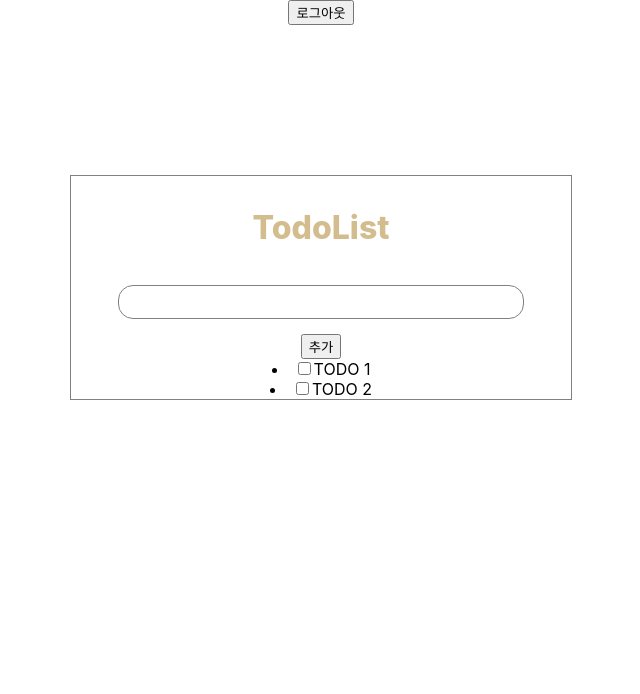
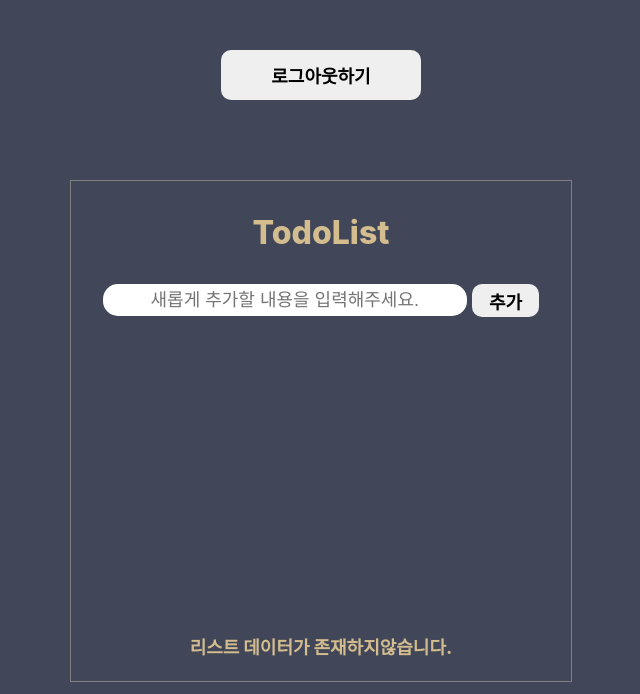
Before and after one commit to Akows/wanted-pre-onboarding-frontend, a React (Create React App) app: page /todo in a window 1280 px wide. Shown: the top 694 px of the page, without its empty margins (319-959 px from the left). Built offline with nearby package versions, Linux system fonts and the light colour scheme; sample sign-in values are in the browser's storage.

Commit message:
[todo 리스트] - 기본 UI 구현.

```diff
--- /dev/null
+++ b/src/components/todos/TodoAdd.js
@@ -0,0 +1,48 @@
+import React from 'react'
+import styled from 'styled-components';
+
+const AddForm = styled.div`
+    width: 90%;
+    height: 100%;
+
+    display: flex;
+    flex-direction: row;
+    align-items: flex-start;
+    justify-content: center;
+
+    & > input {
+        width: 80%;
+        height: 30px;
+
+        border-radius: 15px;
+        border: none;
+
+        margin-bottom: 15px;
+        font-size: 18px;
+    };
+    & > input::placeholder {
+        text-align: center;
+    };
+
+    & > button {
+        width: 15%;
+        height: 33px;
+
+        margin-left: 5px;
+
+        font-size: 18px;
+        font-weight: bolder;
+
+        border-radius: 10px;
+        border: none;
+    };
+`
+
+export const TodoAdd = () => {
+    return (
+        <AddForm>
+            <input data-testid="new-todo-input" placeholder='새롭게 추가할 내용을 입력해주세요.' />
+            <button data-testid="new-todo-add-button">추가</button>
+        </AddForm>
+    );
+};
--- /dev/null
+++ b/src/components/todos/TodoItem.js
@@ -0,0 +1,17 @@
+import React from 'react'
+import styled from 'styled-components';
+
+const Todo = styled.div`
+
+`
+
+export const TodoItem = ({ item }) => {
+    return (
+        <li id={item.id}>
+            <label>
+                <input type="checkbox" />
+                <span>TODO 1</span>
+            </label>
+        </li>
+    );
+};
--- a/src/components/todos/TodoList.js
+++ b/src/components/todos/TodoList.js
@@ -1,16 +1,20 @@
-import React, { useEffect } from 'react'
+import React, { useEffect, useState } from 'react'
 import styled from 'styled-components';
+import { getTodoList } from '../../functions/todoListFunction';
+import { TodoAdd } from './TodoAdd';
+import { TodoItem } from './TodoItem';
 
 const TodoListForm = styled.div`
     width: 500px;
-    height: 100%;
+    height: 500px;
 
-    margin-top: 150px;
+    margin-top: 80px;
+    margin-bottom: 120px;
 
     display: flex;
     flex-direction: column;
     align-items: center;
-    justify-content: center;
+    justify-content: flex-start;
 
     border: 1px solid gray;
 
@@ -24,28 +28,24 @@ const TodoListForm = styled.div`
 
         text-align: center;
     };
-
-    & > input {
-        width: 80%;
-        height: 30px;
-
-        border: 1px solid gray;
-        border-radius: 15px;
-
-        margin-bottom: 15px;
+    & > p:nth-child(3) {
+        width: 100%;
+        height: 45px;
 
         font-size: 18px;
-    };
-    // placeholder 부분만 중앙 정렬.
-    & > input::placeholder {
+        font-weight: 800;
+        color: #D3BC8E;
+
         text-align: center;
     };
 `
 
 export const TodoList = () => {
 
+    const [listData, setListData] = useState([]);
+
     useEffect(() => {
-
+        // getTodoList();
     }, [])
 
     return (
@@ -53,21 +53,13 @@ export const TodoList = () => {
 
             <p>TodoList</p>
 
-            <input data-testid="new-todo-input" />
-            <button data-testid="new-todo-add-button">추가</button>
+            <TodoAdd />
 
-            <li>
-                <label>
-                    <input type="checkbox" />
-                    <span>TODO 1</span>
-                </label>
-            </li>
-            <li>
-                <label>
-                    <input type="checkbox" />
-                    <span>TODO 2</span>
-                </label>
-            </li>
+            {listData.length === 0 && <p>리스트 데이터가 존재하지않습니다.</p>}
+
+            {listData.map((item) => (
+                <TodoItem item={item} />
+            ))}
 
         </TodoListForm>
     );
--- a/src/functions/todoListFunction.js
+++ b/src/functions/todoListFunction.js
@@ -1,7 +1,20 @@
 import { getTodo } from "../api/apiTodolist";
 
-const getList = async () => {
-    const response = await getTodo();
+const getTodoList = async () => {
+    try {
+        const response = await getTodo();
+
+        if (response.status !== 201) {
+            throw new Error('회원가입 에러: ' + response.statusText);
+        };
+
+        console.log(response);
+
+        return response.data;
+    }
+    catch (error) {
+        alert(error.message);
+    };
 };
 
-export { a };
+export { getTodoList };
--- a/src/pages/todos/Todos.js
+++ b/src/pages/todos/Todos.js
@@ -8,11 +8,28 @@ const BackGrounds = styled.div`
     width: 100%;
     height: 100%;
 
+    background-color: rgba( 65, 71, 89, 1 );
+
     display: flex;
     flex-direction: column;
     align-items: center;
     justify-content: center;
+
+    & > button {
+        width: 200px;
+        height: 50px;
+
+        margin-top: 50px;
+
+        border: none;
+        border-radius: 10px;
+
+        font-size: 18px;
+        font-weight: 800;
+        color: black;
+    };
 `
+
 export const Todos = () => {
 
     // 페이지 이동용 useNavigate.
@@ -44,9 +61,10 @@ export const Todos = () => {
     return (
         <BackGrounds>
 
-            <button onClick={logout}>로그아웃</button>
+            <button onClick={logout}>로그아웃하기</button>
 
             <TodoList />
+
         </BackGrounds>
     );
 };
```
